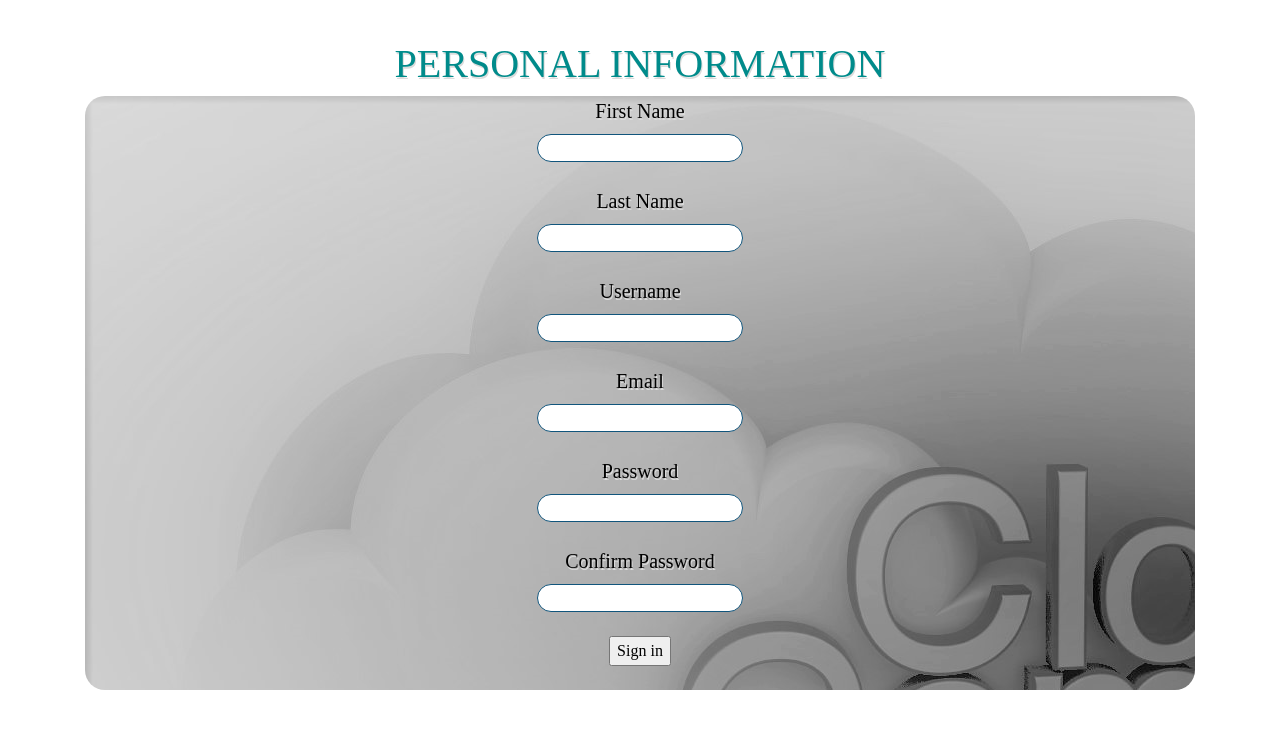
After one commit to Urmi20/CloudComputing, a Flask app: page /new_user in a window 1280 px wide. The commit adds this page. Shown: the top 729 px of the page. Run offline with Flask 2, Linux system fonts and the light colour scheme; some libraries are stand-ins or nearby versions.

Commit message:
Added a SignUp page and started with Database

```diff
--- a/app/index.py
+++ b/app/index.py
@@ -1,11 +1,10 @@
-from flask import render_template, Flask, redirect, url_for
+from flask import render_template, Flask, redirect, url_for,request
 from flask import g as user_data
 from app import webapp
 from os import urandom
-
+import mysql.connector as conn
 
 webapp.secret_key = urandom(24)
-
 
 @webapp.route("/")
 def index():
@@ -13,3 +12,21 @@ def index():
         return redirect(url_for("welcome"))
 
     return render_template("index.html")
+
+@webapp.route("/new_user")
+def new_user():
+    return render_template("newuser.html")
+
+@webapp.route('/newuser',methods=['POST'])
+def newuser():
+    firstname = request.form.get('firstname')
+    lastname = request.form.get('lastname')
+    username = request.form.get('uname')
+    email = request.form.get('email')
+    password = request.form.get('pswd')
+
+    #dbs=conn.connect(user="root",password="root@1234",host="127.0.0.1",database="CloudComputing",auth_plugin="mysql_native_password")
+    #cnx=dbs.cursor()
+    #cnx.execute("Database Management/createDB.sql")
+    #cnx.close()
+    return render_template("index.html")
--- /dev/null
+++ b/app/templates/newuser.html
@@ -0,0 +1,34 @@
+<!DOCTYPE html>
+
+<html lang="en">
+<head>
+    <meta charset="UTF-8">
+    <title>SignUp Page</title>
+    <link rel="stylesheet" href="{{url_for('static',filename='bootstrap-4.1.3-dist/css/styling.css')}}">
+    <link rel="stylesheet" href="{{url_for('static',filename='bootstrap-4.1.3-dist/css/bootstrap.min.css')}}">
+	<link rel="stylesheet" href="{{url_for('static',filename='bootstrap-4.1.3-dist/js/bootstrap.min.js')}}">
+</head>
+
+<body class="fontstyle">
+    <form action="newuser" method="post" class="container">
+    <legend class="text-center case" style="margin-top:40px;"><h1>Personal information</h1></legend>
+
+            <div class="text-center forms container">
+				<label class="fontsize">First Name</label><br/>
+				<input type="text" name="firstname" class="textbox"/><br/><br/>
+                <label class="fontsize">Last Name</label><br/>
+				<input type="text" name="lastname" class="textbox"/><br/><br/>
+                <label class="fontsize">Username</label><br/>
+				<input type="text" name="uname" class="textbox"/><br/><br/>
+                <label class="fontsize">Email</label><br/>
+				<input type="text" name="email" class="textbox"/><br/><br/>
+				<label class="fontsize">Password</label><br/>
+				<input type="password" name="pswd" class="textbox"/><br/><br/>
+                <label class="fontsize">Confirm Password</label><br/>
+				<input type="password" name="cpswd" class="textbox"/><br/><br/>
+				<input type="submit" class="button" value="Sign in"/><br/><br/>
+			</div>
+    </form>
+
+</body>
+</html>
--- a/app/templates/welcome.html
+++ b/app/templates/welcome.html
@@ -12,6 +12,7 @@
     <body class='fontstyle'>
 		    <form method="post" action="sign_out" class="container">  <!-- add action path-->
             <legend class="text-center case" style="margin-top:40px;"><h1>Welcome {{username}}!</h1></legend>
+                <legend class="text-center case" style="margin-top:40px;"><h2>Image Format: {{imageformat}}!</h2></legend>
 
             <div class="text-center forms container">
 			<input type="submit" value="Sign out" class="button"/><br>
--- a/app/welcome.py
+++ b/app/welcome.py
@@ -2,12 +2,15 @@ from flask import render_template, request, session, redirect, url_for
 from flask import g as user_data
 from app.tools.pwdManager import PwdManager
 from app import webapp
+#from wand.image import Image
+import sqlite3
 
-
+fileimage=''
 @webapp.route('/authenticate_user', methods=['POST'])
 def authenticate_user():
     username = request.form.get('username')
     password = request.form.get('password')
+    fileimage = request.form.get('img')
 
     # TODO: The hashing shouldn't be here. Move to "create new account"
     pwd_manager = PwdManager()
@@ -24,6 +27,7 @@ def authenticate_user():
 @webapp.route('/welcome')
 def welcome():
     if user_data.authorized is True:
+        #with Image(filename = fileimage) as img:
         return render_template('welcome.html', username=user_data.user)
 
     return redirect(url_for('index'))
```
Also changed, not shown: app/templates/index.html (+5 -4 lines), app/__init__.py (line endings or trailing spaces), test.db (added).
